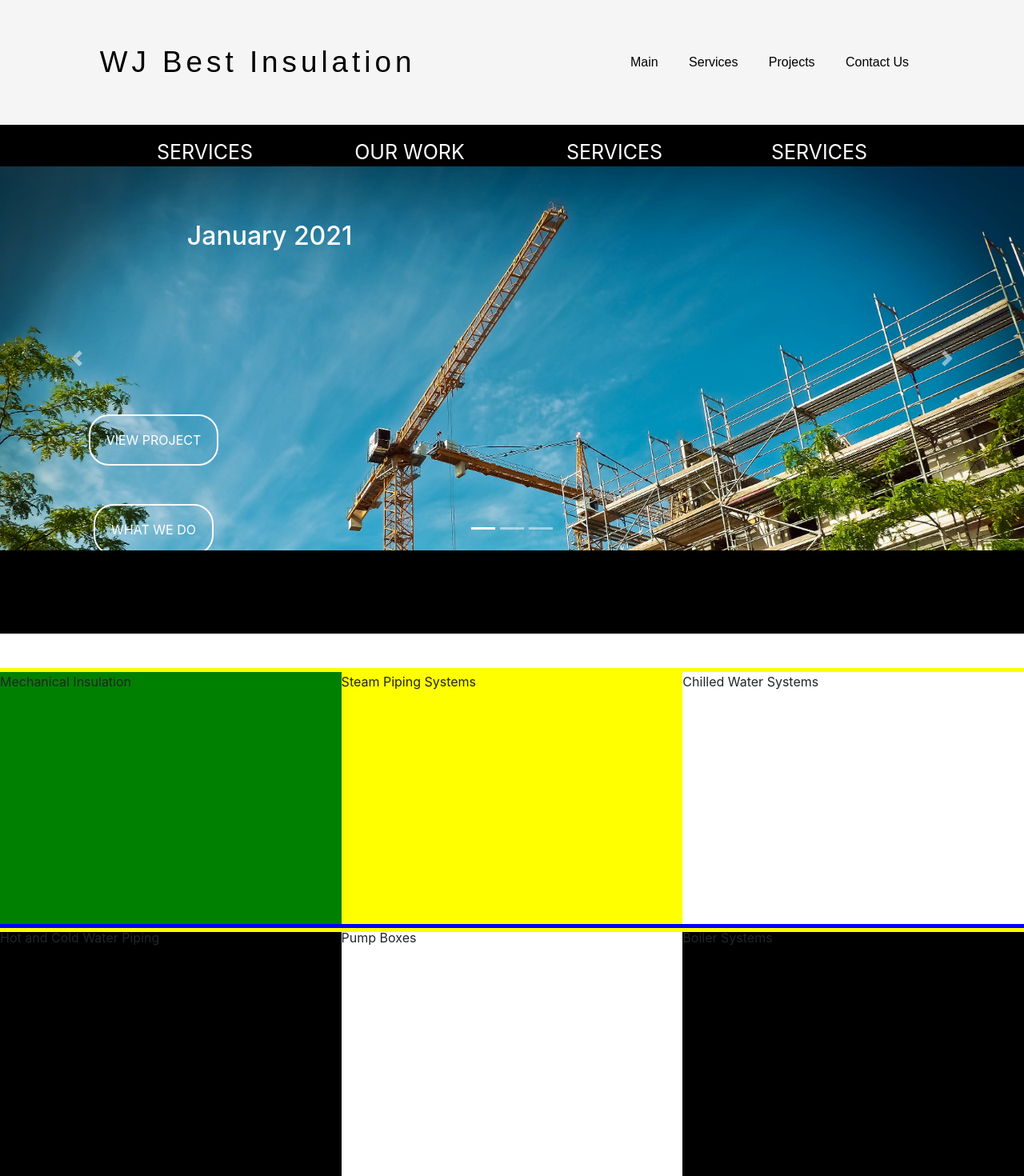
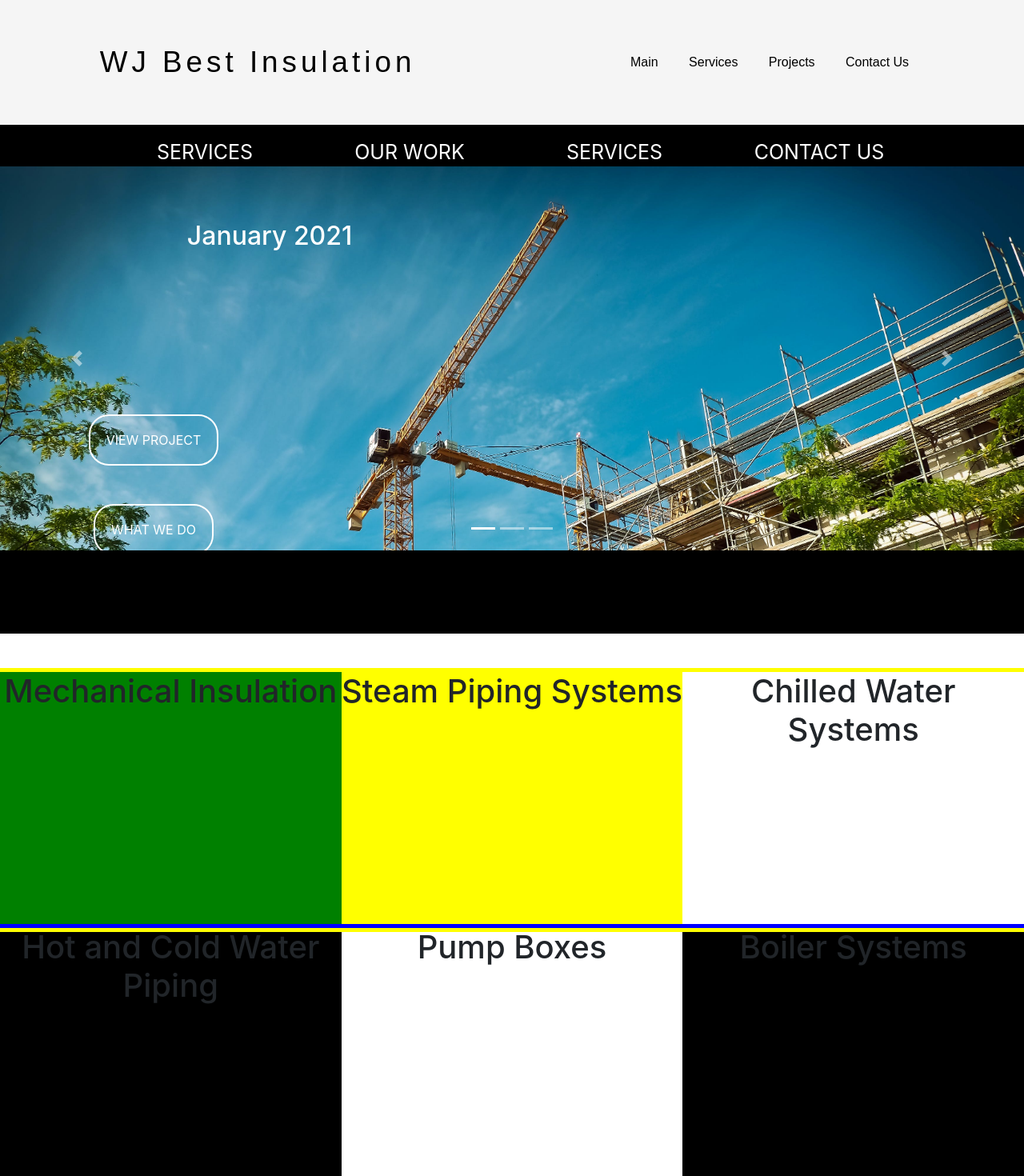
Before and after one commit to cusco1982/appletemporary, a React (Create React App) app: page / in a window 1280 px wide. Shown: the top 1470 px of the page at 80% size. Built offline with nearby package versions, Linux system fonts and the light colour scheme.

Commit message:
services

```diff
--- a/src/pages/Main.js
+++ b/src/pages/Main.js
@@ -34,7 +34,7 @@ class Main extends Component {
             <ul style={{ display: "inline-block", width: "20%", paddingTop: "12px" }}>SERVICES</ul>
             <ul style={{ display: "inline-block", width: "20%" }}>OUR WORK</ul>
             <ul style={{ display: "inline-block", width: "20%" }}>SERVICES</ul>
-            <ul style={{ display: "inline-block", width: "20%" }}>SERVICES</ul>
+            <ul style={{ display: "inline-block", width: "20%" }}>CONTACT US</ul>
           </li>
 
         </div>
@@ -143,15 +143,28 @@ class Main extends Component {
 
 
             <div style={{ background: "green", width: "33.33%", height: "100%", float: "left" }}>
+
+              <h1 style={{ textAlign: "center" }}>
                 Mechanical Insulation
+            </h1>
+
             </div>
 
             <div style={{ background: "yellow", width: "33.34%", height: "100%", float: "left" }}>
+
+              <h1 style={{ textAlign: "center" }}>
                 Steam Piping Systems
+              </h1>
+
             </div>
 
             <div style={{ background: "white", width: "33.33%", height: "100%", float: "left" }}>
+
+
+              <h1 style={{ textAlign: "center" }}>
                 Chilled Water Systems
+              </h1>
+
             </div>
 
 
@@ -170,15 +183,28 @@ class Main extends Component {
 
 
             <div style={{ background: "black", width: "33.33%", height: "100%", float: "left" }}>
+
+              <h1 style={{ textAlign: "center" }}>
                 Hot and Cold Water Piping
+              </h1>
+
+
             </div>
 
             <div style={{ background: "white", width: "33.34%", height: "100%", float: "left" }}>
+
+              <h1 style={{ textAlign: "center" }}>
                 Pump Boxes
+              </h1>
+
             </div>
 
             <div style={{ background: "black", width: "33.33%", height: "100%", float: "left" }}>
+
+              <h1 style={{ textAlign: "center" }}>
                 Boiler Systems
+              </h1>
+
             </div>
 
 
```
Also changed, not shown: 1 other file (tests, documents, lock files or other folders). Lines whose indentation alone changed are shown as unchanged.
